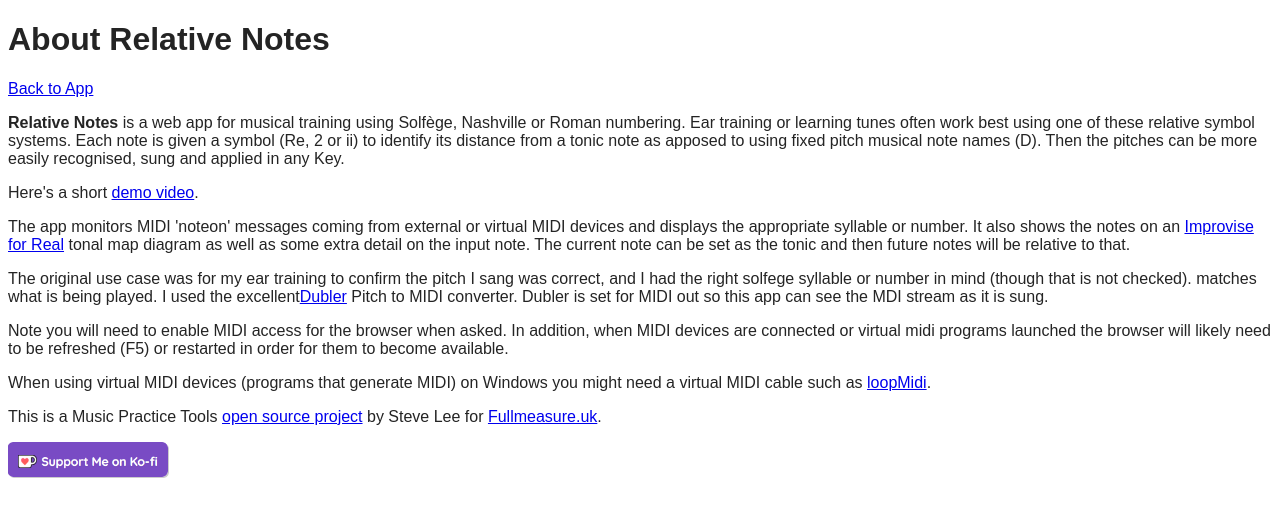
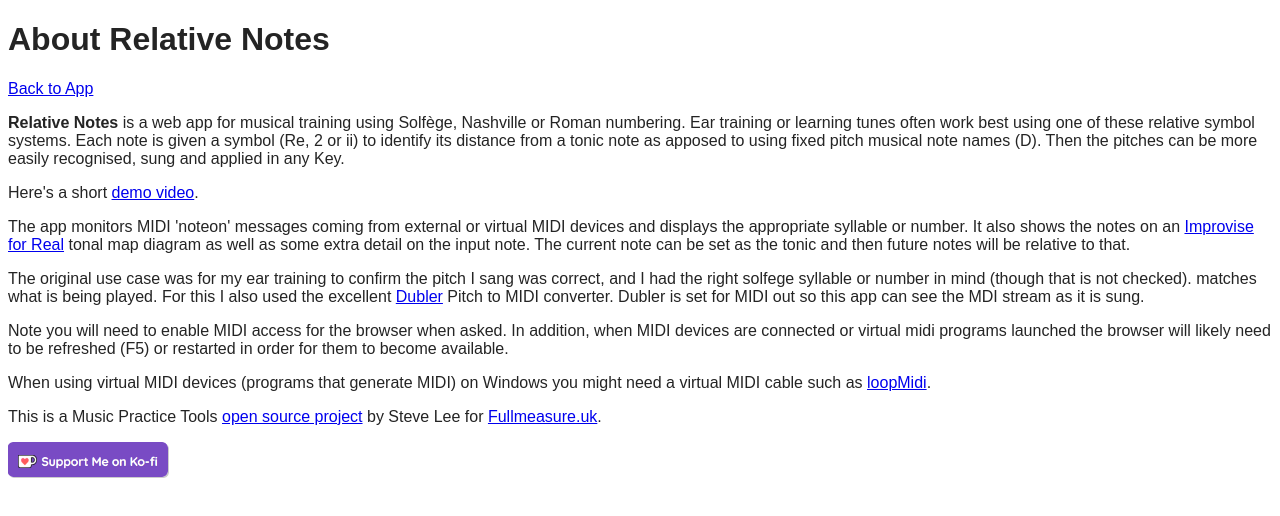
Before and after one commit to music-practice-tools/relative-notes, a SvelteKit app: page /about in a window 1280 px wide. Shown: the top 516 px of the page. Built offline with nearby package versions, Linux system fonts and the light colour scheme.

Commit message:
tweka redme

```diff
--- a/src/routes/about/+page.svelte
+++ b/src/routes/about/+page.svelte
@@ -32,9 +32,9 @@
 <p>
   The original use case was for my ear training to confirm the pitch I sang was
   correct, and I had the right solfege syllable or number in mind (though that
-  is not checked). matches what is being played. I used the excellent<a
-    href="https://vochlea.com/">Dubler</a> Pitch to MIDI converter. Dubler is set
-  for MIDI out so this app can see the MDI stream as it is sung.
+  is not checked). matches what is being played. For this I also used the
+  excellent <a href="https://vochlea.com/">Dubler</a> Pitch to MIDI converter. Dubler
+  is set for MIDI out so this app can see the MDI stream as it is sung.
 </p>
 <p>
   Note you will need to enable MIDI access for the browser when asked. In
```
